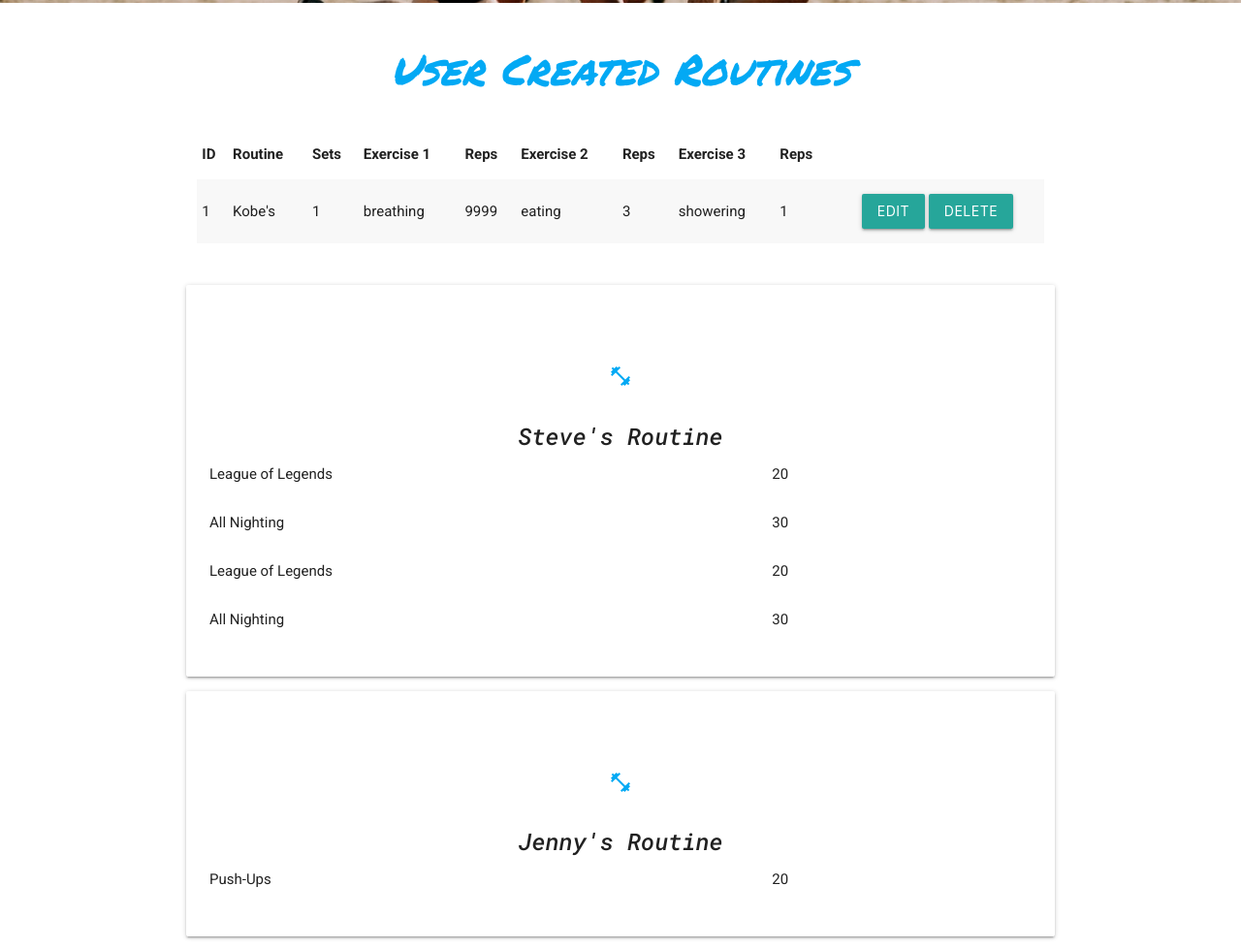
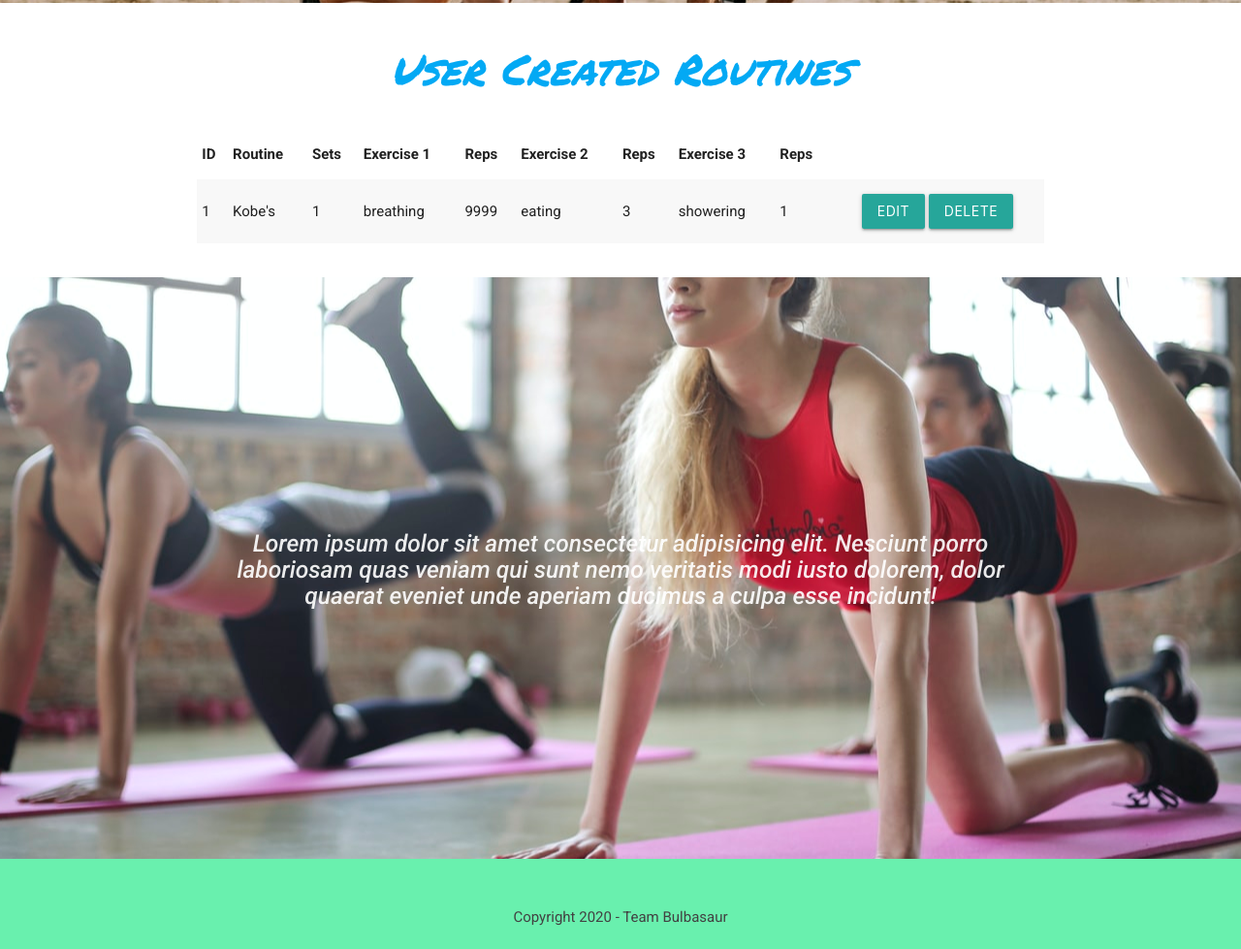
Before and after one commit to ssjlee93/RU-2020-proj-ct-02, a website: page public/userRoutines.html in a window 1280 px wide. Shown: the part 661-1640 px from the top of the page at 97% size. Drawn offline with nearby package versions, Linux system fonts and the light colour scheme; no server answers.

Commit message:
removed temp examples of routines

```diff
--- a/public/userRoutines.html
+++ b/public/userRoutines.html
@@ -49,13 +49,13 @@
 
 
 <div class="container">
-    <div class="section"><div class="container">
+    <div class="section">
+      <div class="container">
         <div class="row center">
           <h3 class="header col s12 light-blue-text no-pad-bot no-margin-bot">User Created Routines</h3>
         </div>
-    </div>
+      </div>
     <div id="userRoutines" class="row">
-      <!-- EXAMPLE USER ROUTINE(TO BE GENERATED IN JAVASCRIPT) -->
         <div class="col s12 m12">
           <table class="striped">
             <thead>
@@ -89,98 +89,8 @@
 
             </tbody>
           </table>
-            <!-- <div class="card hoverable">
-                <div class="card-content">
-                  <h2 class="center light-blue-text"><i class="material-icons">fitness_center</i></h2>
-                  <h5 id="RoutineName" class="card-title center">Kobe's Routine</h5>
-                    <div class="row">
-                      <div id="Exercise" class="col s8">
-                        <p>Push-Ups</p>
-                      </div>
-                      <div id="Reps" class="col s4">
-                        <p>20</p>
-                      </div>
-                    </div>
-                    <div class="row">
-                      <div id="Exercise" class="col s8">
-                        <p>Sit-Ups</p>
-                      </div>
-                      <div id="Reps" class="col s4">
-                        <p>30</p>
-                      </div> -->
-                    <!-- </div> -->
-                    <!-- <div class="row right-align">
-                      <button id="editBtn" class="waves-effect waves-light btn">Edit</button>
-                      <button id="deleteBtn" class="waves-effect waves-light btn">Delete</button>
-                    </div> -->
-                </div>
-            </div>
         </div>
-      <!-- END EXAMPLE -->
-
-      <!-- EXAMPLE USER ROUTINE(TO BE GENERATED IN JAVASCRIPT) -->
-      <div class="col s12 m4">
-        <div class="card hoverable">
-            <div class="card-content">
-              <h2 class="center light-blue-text"><i class="material-icons">fitness_center</i></h2>
-              <h5 id="RoutineName" class="card-title center">Steve's Routine</h5>
-                <div class="row">
-                  <div id="Exercise" class="col s8">
-                    <p>League of Legends</p>
-                  </div>
-                  <div id="Reps" class="col s4">
-                    <p>20</p>
-                  </div>
-                </div>
-                <div class="row">
-                  <div id="Exercise" class="col s8">
-                    <p>All Nighting</p>
-                  </div>
-                  <div id="Reps" class="col s4">
-                    <p>30</p>
-                  </div>
-                </div>
-                <div class="row">
-                  <div id="Exercise" class="col s8">
-                    <p>League of Legends</p>
-                  </div>
-                  <div id="Reps" class="col s4">
-                    <p>20</p>
-                  </div>
-                </div>
-                <div class="row">
-                  <div id="Exercise" class="col s8">
-                    <p>All Nighting</p>
-                  </div>
-                  <div id="Reps" class="col s4">
-                    <p>30</p>
-                  </div>
-                </div>
-            </div>
-        </div>
-    </div>
-  <!-- END EXAMPLE -->
-
-  <!-- EXAMPLE USER ROUTINE(TO BE GENERATED IN JAVASCRIPT) -->
-  <div class="col s12 m4">
-    <div class="card hoverable">
-        <div class="card-content">
-          <h2 class="center light-blue-text"><i class="material-icons">fitness_center</i></h2>
-          <h5 id="RoutineName" class="card-title center">Jenny's Routine</h5>
-            <div class="row">
-              <div id="Exercise" class="col s8">
-                <p>Push-Ups</p>
-              </div>
-              <div id="Reps" class="col s4">
-                <p>20</p>
-              </div>
-            </div>
-        </div>
-    </div>
-</div>
-<!-- END EXAMPLE -->
-
-    </div>
+      </div>
     </div>
 </div>
 
```
